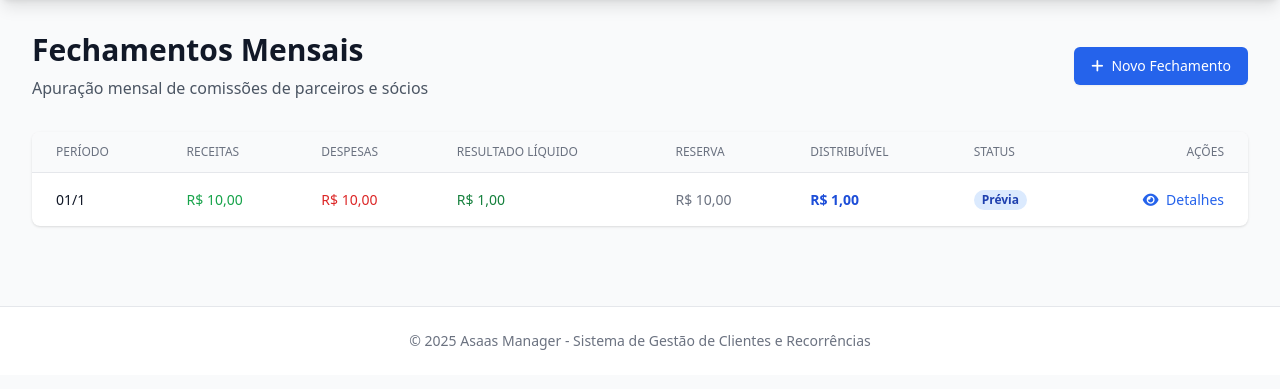
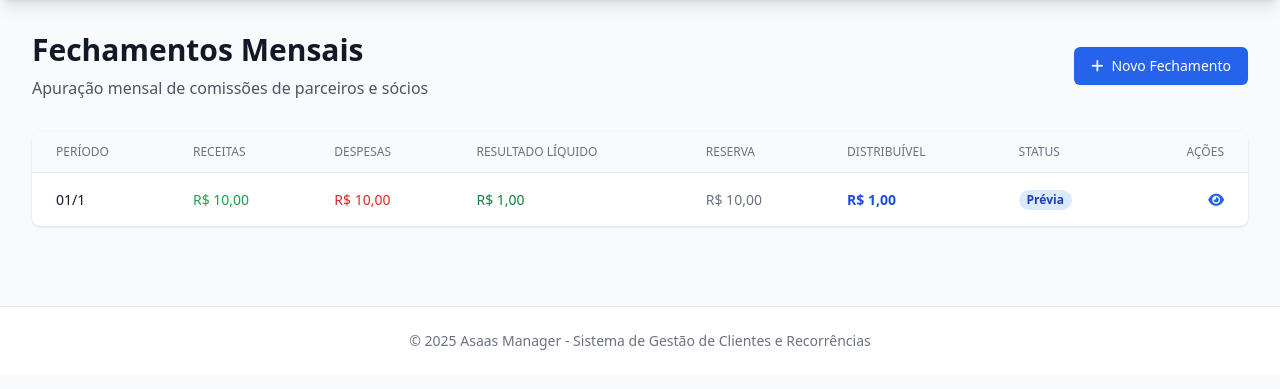
Before and after one commit to rogaciano/gestor_asaas, a Django app: page /fechamentos/ in a window 1280 px wide. Shown: the part 64-453 px from the top of the page. Run offline with Django 4.2, Linux system fonts and the light colour scheme; a user stored in the database is signed in; tables that the repository leaves empty hold one stand-in row (values such as "Sample post"); some libraries are stand-ins or nearby versions.

Commit message:
Fix: Remover texto "Detalhes" do link de visualização de fechamento mensal, mantendo apenas ícone

```diff
--- a/templates/fechamentos/list.html
+++ b/templates/fechamentos/list.html
@@ -48,7 +48,7 @@
                 </td>
                 <td class="px-6 py-4 text-right text-sm">
                     <a href="{% url 'fechamento_mensal_detail' f.pk %}" class="text-blue-600 hover:text-blue-900">
-                        <i class="fas fa-eye mr-1"></i> Detalhes
+                        <i class="fas fa-eye"></i>
                     </a>
                 </td>
             </tr>
```
